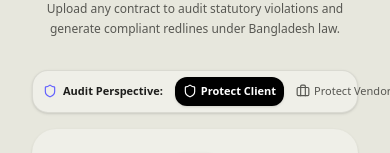
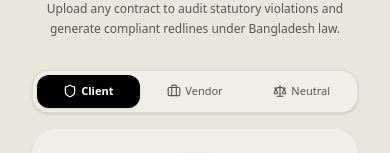
Before and after one commit to mahmudulhasantasin/Outliers, a Next.js app in the folder frontend/: page /contractmind in a window 390 px wide. Shown: the part 125-278 px from the top of the page. Built offline with nearby package versions, Linux system fonts and the light colour scheme; no server answers; a web font is replaced by a local one.

Commit message:
fix(ui): responsive party perspective selector with 3-button mobile grid

```diff
--- a/frontend/src/app/contractmind/page.tsx
+++ b/frontend/src/app/contractmind/page.tsx
@@ -388,40 +388,58 @@ export default function ContractMindPage() {
             )}
 
             {/* Party Perspective Selector */}
-            <div className="w-full max-w-xl mb-4 p-1.5 sm:p-2.5 rounded-2xl bg-(--bg-surface) border border-(--text-primary)/10 shadow-sm flex flex-row items-center justify-between gap-2">
-              <span className="flex text-[11px] sm:text-xs font-semibold text-(--text-primary) px-1 items-center gap-1.5 shrink-0 whitespace-nowrap">
+            <div className="w-full max-w-xl mb-4 p-1 sm:p-2 rounded-2xl bg-(--bg-surface) border border-(--text-primary)/10 shadow-sm flex items-center justify-between sm:gap-2">
+              <span className="hidden sm:flex text-xs font-semibold text-(--text-primary) px-2 items-center gap-1.5 shrink-0 whitespace-nowrap">
                 <Shield className="w-3.5 h-3.5 text-indigo-500 shrink-0" />
                 <span>{isBn ? "অডিট পার্সপেক্টিভ:" : "Audit Perspective:"}</span>
               </span>
-              <div className="flex items-center gap-1 sm:gap-1.5 min-w-0">
+              <div className="grid grid-cols-3 w-full sm:w-auto sm:flex items-center gap-1 sm:gap-1.5">
                 <button
                   type="button"
                   onClick={() => setAuditedFor("CLIENT")}
-                  className={`flex-1 sm:flex-none px-2 sm:px-3.5 py-1.5 rounded-xl text-[11px] sm:text-xs whitespace-nowrap transition-all cursor-pointer flex items-center justify-center gap-1 sm:gap-1.5 ${
+                  className={`w-full sm:w-auto px-1.5 sm:px-3.5 py-2 sm:py-1.5 rounded-xl text-[11px] sm:text-xs whitespace-nowrap transition-all cursor-pointer flex items-center justify-center gap-1 sm:gap-1.5 ${
                     auditedFor === "CLIENT"
                       ? "bg-black dark:bg-white text-white dark:text-black shadow-sm font-bold"
                       : "text-(--text-muted) hover:text-(--text-primary) hover:bg-(--text-primary)/5 font-medium"
                   }`}
                 >
                   <Shield className="w-3.5 h-3.5 shrink-0" />
-                  <span className="whitespace-nowrap">{isBn ? (<>ক্লায়েন্ট<span className="hidden sm:inline"> / ক্রেতা</span></>) : "Protect Client"}</span>
+                  <span className="whitespace-nowrap">
+                    {isBn ? (
+                      <>ক্লায়েন্ট<span className="hidden sm:inline"> / ক্রেতা</span></>
+                    ) : (
+                      <>
+                        <span className="sm:hidden">Client</span>
+                        <span className="hidden sm:inline">Protect Client</span>
+                      </>
+                    )}
+                  </span>
                 </button>
                 <button
                   type="button"
                   onClick={() => setAuditedFor("VENDOR")}
-                  className={`flex-1 sm:flex-none px-2 sm:px-3.5 py-1.5 rounded-xl text-[11px] sm:text-xs whitespace-nowrap transition-all cursor-pointer flex items-center justify-center gap-1 sm:gap-1.5 ${
+                  className={`w-full sm:w-auto px-1.5 sm:px-3.5 py-2 sm:py-1.5 rounded-xl text-[11px] sm:text-xs whitespace-nowrap transition-all cursor-pointer flex items-center justify-center gap-1 sm:gap-1.5 ${
                     auditedFor === "VENDOR"
                       ? "bg-black dark:bg-white text-white dark:text-black shadow-sm font-bold"
                       : "text-(--text-muted) hover:text-(--text-primary) hover:bg-(--text-primary)/5 font-medium"
                   }`}
                 >
                   <Briefcase className="w-3.5 h-3.5 shrink-0" />
-                  <span className="whitespace-nowrap">{isBn ? (<><span className="hidden sm:inline">সার্ভিস </span>ভেন্ডর</>) : "Protect Vendor"}</span>
+                  <span className="whitespace-nowrap">
+                    {isBn ? (
+                      <><span className="hidden sm:inline">সার্ভিস </span>ভেন্ডর</>
+                    ) : (
+                      <>
+                        <span className="sm:hidden">Vendor</span>
+                        <span className="hidden sm:inline">Protect Vendor</span>
+                      </>
+                    )}
+                  </span>
                 </button>
                 <button
                   type="button"
                   onClick={() => setAuditedFor("NEUTRAL")}
-                  className={`flex-1 sm:flex-none px-2 sm:px-3.5 py-1.5 rounded-xl text-[11px] sm:text-xs whitespace-nowrap transition-all cursor-pointer flex items-center justify-center gap-1 sm:gap-1.5 ${
+                  className={`w-full sm:w-auto px-1.5 sm:px-3.5 py-2 sm:py-1.5 rounded-xl text-[11px] sm:text-xs whitespace-nowrap transition-all cursor-pointer flex items-center justify-center gap-1 sm:gap-1.5 ${
                     auditedFor === "NEUTRAL"
                       ? "bg-black dark:bg-white text-white dark:text-black shadow-sm font-bold"
                       : "text-(--text-muted) hover:text-(--text-primary) hover:bg-(--text-primary)/5 font-medium"
```
